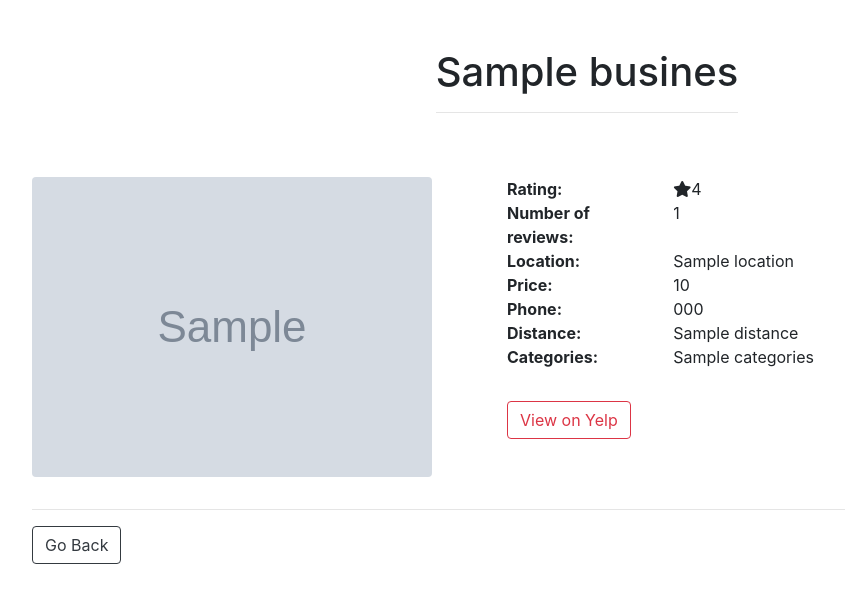
After one commit to jerillo/yelp-randomizer, a Flask app: template templates/result.html in a window 1280 px wide. The commit adds this page. Shown: the top 603 px of the page, without its empty margins (53-898 px from the left). Run offline with Flask 2, Linux system fonts and the light colour scheme; the template is opened without the code that fills it: most values are stand-ins (such as "Sample title", 1, 10 or a date in 2020); grey boxes marked "Sample" are stand-in pictures; parts of the project's set-up code (start-up, migrations or seed data) failed here and were passed over; some libraries are stand-ins or nearby versions.

Commit message:
Improved GUI

```diff
--- a/main.py
+++ b/main.py
@@ -6,24 +6,30 @@ import json
 
 from flask import Flask, render_template, request, redirect
 
+def meters_to_miles(meters):
+        return meters / 1609
+
 app = Flask(__name__)
 
 @app.route("/")
 def main():
     return render_template('form.html')
 
-@app.route('/handle_data', methods=['POST'])
+@app.route('/get_random_business', methods=['POST'])
 def handle_data():
     form = request.form.to_dict()
     location = form['location']
     print('Search form values: ', form)
-    res = get_random_business(form)
-    display_business(res)
-    return """
-    <a href="{}" target="_blank">{}</a>
-    <button onclick="location.href='/'" type="button">
-         Randomize again</button>
-    """.format(res['url'], res['name'])
+    business = get_random_business(form)
+    if business:
+        # For Debugging
+        display_business(business)
+
+        business['location'] = ',\n'.join(x for x in business['location']['display_address'])
+        business['categories'] = ', '.join(str(x['title']) for x in business['categories'])
+        business['distance'] = '{:.2f} miles'.format(meters_to_miles(business['distance']))
+
+    return render_template('result.html', business=business)
 
 def get_random_business(params):
     search_url = 'https://api.yelp.com/v3/businesses/search'
@@ -31,10 +37,9 @@ def get_random_business(params):
     response = requests.get(search_url, headers=headers, params=params)
     try:
         business = random.choice(response.json()['businesses'])
+        return defaultdict(str, business)
     except:
-        return { 'name': 'No results found.' }
-    return defaultdict(str, business)
-
+        return None
 
 def display_business(business):
     """Displays relevant information associated with business.
@@ -44,9 +49,6 @@ def display_business(business):
     """
     def table_print(title, item):
         print('{:15} {}'.format(title + ':', item if item else 'Unknown'))
-
-    def meters_to_miles(meters):
-        return meters / 1609
 
     if type(business) is not defaultdict:
         return
--- /dev/null
+++ b/templates/result.html
@@ -0,0 +1,107 @@
+<!doctype html>
+<html lang="en">
+
+<head>
+    <!-- Required meta tags -->
+    <meta charset="utf-8">
+    <meta name="viewport" content="width=device-width, initial-scale=1, shrink-to-fit=no">
+
+    <!-- Google Font -->
+    <link href="https://fonts.googleapis.com/css?family=Nunito:200,300,400,700" rel="stylesheet">
+
+    <!-- Bootstrap CSS -->
+    <link rel="stylesheet" href="https://stackpath.bootstrapcdn.com/bootstrap/4.1.3/css/bootstrap.min.css"
+        integrity="sha384-MCw98/SFnGE8fJT3GXwEOngsV7Zt27NXFoaoApmYm81iuXoPkFOJwJ8ERdknLPMO" crossorigin="anonymous">
+
+    <!-- Font Awesome -->
+    <link rel="stylesheet" href="https://use.fontawesome.com/releases/v5.13.0/css/all.css">
+
+    <!-- Custom CSS -->
+    <link rel="stylesheet" href="/stylesheets/style.css">
+
+    <title>Yelp Randomizer</title>
+</head>
+
+<body>
+
+    <div class="container">
+        <div class="row my-5 justify-content-center">
+            <div class="title">
+                <h1 style="text-align: center;">{% if business %}{{ business.name }}{% else %}No results found.{% endif %}</h1>
+                <hr>
+            </div>
+        </div>
+        <div class="row">
+            {% if business.image_url != None %}
+            <div class="col-sm-5">
+                <div class="figure rounded">
+                        <div class="figure figure-index rounded mb-2">
+                            <img class="figure-img img-fluid rounded" src="{{ business.image_url }}" />
+                        </div>
+                    </div>
+                </div>
+            {% endif %}
+
+            {% if business %}
+                <div class="col-sm-7">
+                    <div class="row">
+                        <div class="col-sm-3"><strong>Rating:</strong></div>
+                        <div class="col-sm-9"><i class="fa fa-star"></i>{{ business.rating }}</div>
+                    </div>
+                    <div class="row">
+                        <div class="col-sm-3"><strong>Number of reviews:</strong></div>
+                        <div class="col-sm-9">{{ business.review_count }}</div>
+                    </div>
+                    <div class="row">
+                        <div class="col-sm-3"><strong>Location:</strong></div>
+                        <div class="col-sm-9">{{ business.location }}</div>
+                    </div>
+                    <div class="row">
+                        <div class="col-sm-3"><strong>Price:</strong></div>
+                        <div class="col-sm-9">{{ business.price }}</div>
+                    </div>
+                    <div class="row">
+                        <div class="col-sm-3"><strong>Phone:</strong></div>
+                        <div class="col-sm-9">{{ business.phone }}</div>
+                    </div>
+                    <div class="row">
+                        <div class="col-sm-3"><strong>Distance:</strong></div>
+                        <div class="col-sm-9">{{ business.distance }}</div>
+                    </div>
+                    <div class="row">
+                        <div class="col-sm-3"><strong>Categories:</strong></div>
+                        <div class="col-sm-9">{{ business.categories }}</div>
+                    </div>
+                    {% if business %}
+                        <div class="row">
+                            <div style="padding-top: 2em" class="col-sm-3">
+                                <a class="btn btn-outline-danger" href="{{ business.url }}" target="_blank">View on Yelp</a>
+                            </div>
+                        </div>
+                    {% endif %}
+                </div>
+
+                <!-- <p>Rating: {{ business.rating }}, {{ business.review_count }} reviews</p>
+                <p>Location: {{ business.location }}</p>
+                <p>Price: {{ business.price }}</p>
+                <p>Categories: {{ business.categories }}</p> -->
+            {% endif %}
+        </div>
+        <hr>
+        <a class="btn btn-outline-dark" href="javascript:history.back()" role="button">Go Back</a>
+    </div>
+
+    <!-- Javascript -->
+    <script src="https://code.jquery.com/jquery-3.3.1.slim.min.js"
+        integrity="sha384-q8i/X+965DzO0rT7abK41JStQIAqVgRVzpbzo5smXKp4YfRvH+8abtTE1Pi6jizo"
+        crossorigin="anonymous"></script>
+    <script src="https://cdnjs.cloudflare.com/ajax/libs/popper.js/1.14.3/umd/popper.min.js"
+        integrity="sha384-ZMP7rVo3mIykV+2+9J3UJ46jBk0WLaUAdn689aCwoqbBJiSnjAK/l8WvCWPIPm49"
+        crossorigin="anonymous"></script>
+    <script src="https://stackpath.bootstrapcdn.com/bootstrap/4.1.3/js/bootstrap.min.js"
+        integrity="sha384-ChfqqxuZUCnJSK3+MXmPNIyE6ZbWh2IMqE241rYiqJxyMiZ6OW/JmZQ5stwEULTy"
+        crossorigin="anonymous"></script>
+    <script src="javascripts/navbar.js"></script>
+</body>
+
+</html>
```
Also changed, not shown: templates/form.html (+53 -15 lines).
